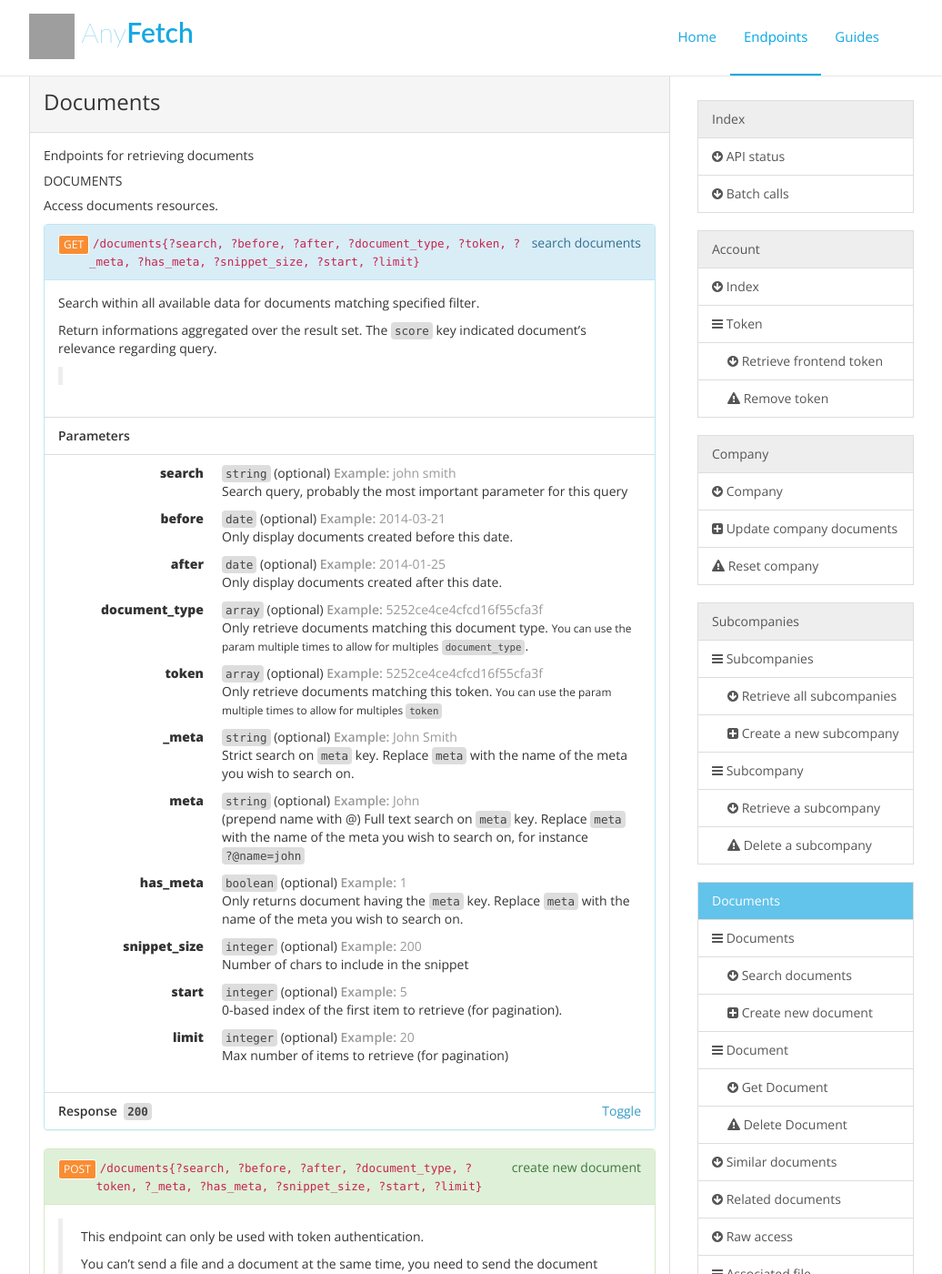
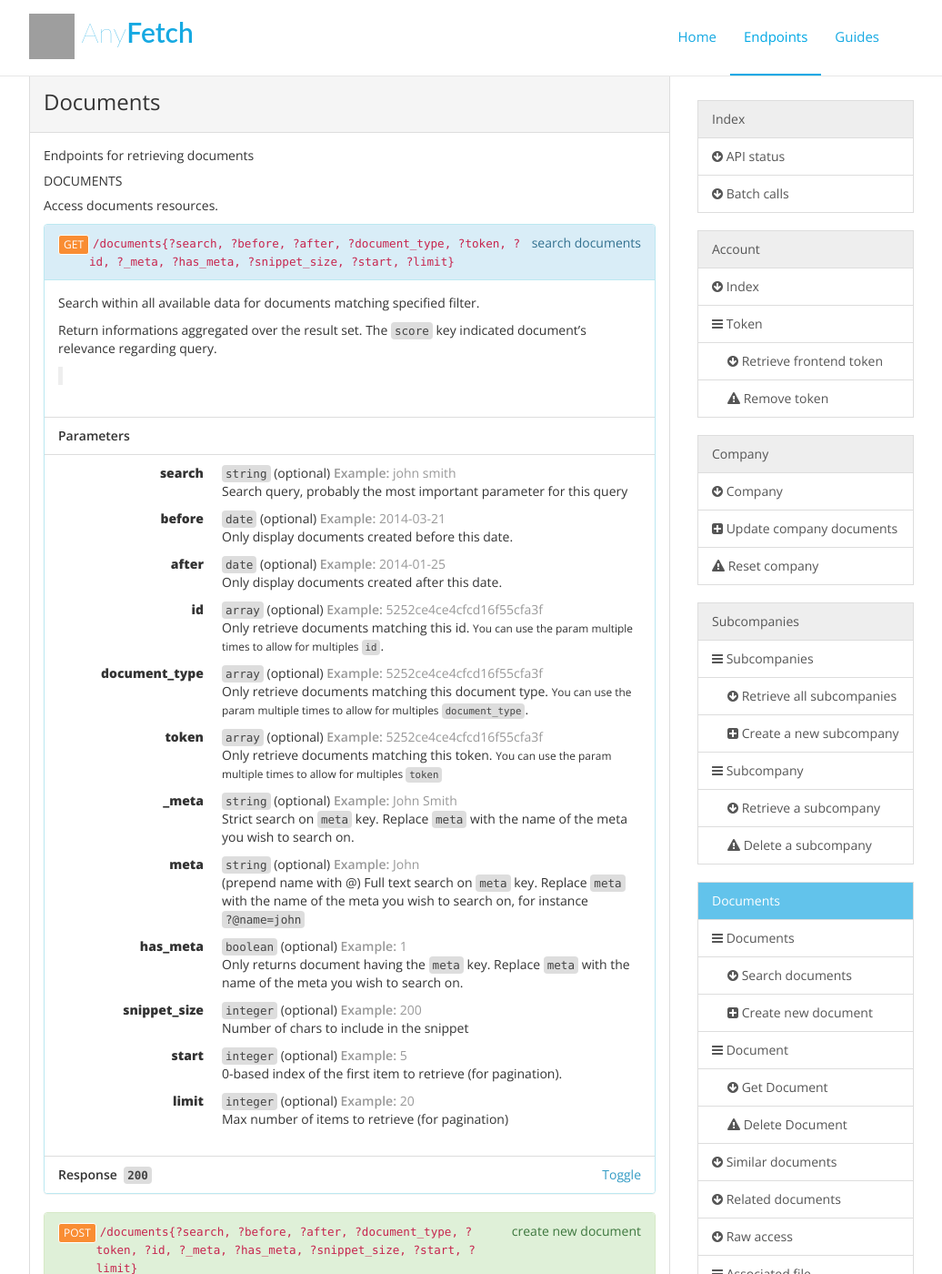
Before and after one commit to AnyFetch/developers.anyfetch.com, a Jekyll site: the page endpoints/index.html, which Jekyll copies as it is, in a window 1280 px wide and 1400 px high, scrolled down 4375 px. Shown: the whole window at 91% size, without its empty margins (133-1169 px from the left). Built offline with Jekyll 4.4.1, drawn with Linux system fonts in a browser that asks for light colours; nearby versions of some CDN libraries; Markdown is read by kramdown in place of the engine named in the settings; grey boxes are pictures that could not be loaded.

Commit message:
ID parameter

```diff
--- a/endpoints/index.html
+++ b/endpoints/index.html
@@ -115,7 +115,7 @@ Should have a <code>status</code> of “OK”.</p>
 </ul>
 </blockquote>
 </div><ul class="list-group"><li class="list-group-item bg-default"><strong>Parameters</strong></li><li class="list-group-item"><dl class="dl-horizontal"><dt>pages</dt><dd><code>string</code>&nbsp;<span class="required">(required)</span>&nbsp;<span class="text-muted example"><strong>Example:&nbsp;</strong><span>/document_types</span></span><p>url to retrieve (url-encoded). <small>Multiple pages parameters can be used to queue queries.</small></p>
-</dd></dl></li></ul><ul class="list-group"><li class="list-group-item"><strong>Response&nbsp;&nbsp;<code>200</code></strong><a data-toggle="collapse" data-target="#6fcf92a712115cc143b7792b51a4e13b" class="pull-right">Toggle</a></li><li id="6fcf92a712115cc143b7792b51a4e13b" class="list-group-item panel-collapse collapse"><div class="description"></div><h5>Headers</h5><pre><code><span class="hljs-attribute">Content-Type</span>: <span class="hljs-string">application/json</span><br></code></pre><h5>Body</h5><pre><code>{
+</dd></dl></li></ul><ul class="list-group"><li class="list-group-item"><strong>Response&nbsp;&nbsp;<code>200</code></strong><a data-toggle="collapse" data-target="#9c07df249c87b9df414f48d05474d5f3" class="pull-right">Toggle</a></li><li id="9c07df249c87b9df414f48d05474d5f3" class="list-group-item panel-collapse collapse"><div class="description"></div><h5>Headers</h5><pre><code><span class="hljs-attribute">Content-Type</span>: <span class="hljs-string">application/json</span><br></code></pre><h5>Body</h5><pre><code>{
     "<span class="hljs-attribute">/</span>": <span class="hljs-value">{
         "<span class="hljs-attribute">user_email</span>": <span class="hljs-value"><span class="hljs-string">"anyfetch@gmail.com"</span></span>,
         "<span class="hljs-attribute">documents_url</span>": <span class="hljs-value"><span class="hljs-string">"/documents/"</span></span>,
@@ -130,19 +130,19 @@ Should have a <code>status</code> of “OK”.</p>
     </span>}</span>,
     "<span class="hljs-attribute">/providers</span>": <span class="hljs-value">{
         "<span class="hljs-attribute">53234698c8318cc5d100004f</span>": <span class="hljs-value">{
-            "<span class="hljs-attribute">application</span>": <span class="hljs-value"><span class="hljs-string">"53232d1dc8318cba94000042"</span></span>,
+            "<span class="hljs-attribute">client</span>": <span class="hljs-value"><span class="hljs-string">"53232d1dc8318cba94000042"</span></span>,
             "<span class="hljs-attribute">name</span>": <span class="hljs-value"><span class="hljs-string">"Evernote"</span></span>,
             "<span class="hljs-attribute">updated</span>": <span class="hljs-value"><span class="hljs-string">"2014-03-14T18:15:37.603Z"</span></span>,
             "<span class="hljs-attribute">document_count</span>": <span class="hljs-value"><span class="hljs-number">2</span>
         </span>}</span>,
         "<span class="hljs-attribute">5320a682c8318cba94000040</span>": <span class="hljs-value">{
-            "<span class="hljs-attribute">application</span>": <span class="hljs-value"><span class="hljs-string">"52bff114c8318c29e9000005"</span></span>,
+            "<span class="hljs-attribute">client</span>": <span class="hljs-value"><span class="hljs-string">"52bff114c8318c29e9000005"</span></span>,
             "<span class="hljs-attribute">name</span>": <span class="hljs-value"><span class="hljs-string">"Dropbox"</span></span>,
             "<span class="hljs-attribute">updated</span>": <span class="hljs-value"><span class="hljs-string">"2014-03-21T16:48:16.486Z"</span></span>,
             "<span class="hljs-attribute">document_count</span>": <span class="hljs-value"><span class="hljs-number">14</span>
         </span>}</span>,
         "<span class="hljs-attribute">5320a6abc8318cc5d1000049</span>": <span class="hljs-value">{
-            "<span class="hljs-attribute">application</span>": <span class="hljs-value"><span class="hljs-string">"53047faac8318c2d65000096"</span></span>,
+            "<span class="hljs-attribute">client</span>": <span class="hljs-value"><span class="hljs-string">"53047faac8318c2d65000096"</span></span>,
             "<span class="hljs-attribute">name</span>": <span class="hljs-value"><span class="hljs-string">"GMail"</span></span>,
             "<span class="hljs-attribute">updated</span>": <span class="hljs-value"><span class="hljs-string">"2014-03-20T19:15:11.048Z"</span></span>,
             "<span class="hljs-attribute">document_count</span>": <span class="hljs-value"><span class="hljs-number">26</span>
@@ -334,7 +334,7 @@ They allow you to isolate data: no data stored in a subcompany can be accessed f
 </blockquote>
 </div><ul class="list-group"><li class="list-group-item"><strong>Response&nbsp;&nbsp;<code>204</code></strong></li></ul></section></div></div></div><div><div class="panel panel-default"><div class="panel-heading"><h3 id="documents">Documents&nbsp;<a href="#documents"><i class="fa fa-link"></i></a></h3></div><div class="panel-body"><p>Endpoints for retrieving documents</p>
 <h4 id="documents-documents">Documents&nbsp;<a href="#documents-documents"><i class="fa fa-link"></i></a></h4><p>Access documents resources.</p>
-<section id="documents-documents-get" class="panel panel-info"><div class="panel-heading"><div style="float:right"><span style="text-transform: lowercase">Search documents</span></div><div style="float:left"><a href="#documents-documents-get" class="btn btn-xs btn-primary">GET</a></div><div style="overflow:hidden"><code>/documents{?search, ?before, ?after, ?document_type, ?token, ?_meta, ?has_meta, ?snippet_size, ?start, ?limit}</code></div></div><div class="panel-body"><p>Search within all available data for documents matching specified filter.</p>
+<section id="documents-documents-get" class="panel panel-info"><div class="panel-heading"><div style="float:right"><span style="text-transform: lowercase">Search documents</span></div><div style="float:left"><a href="#documents-documents-get" class="btn btn-xs btn-primary">GET</a></div><div style="overflow:hidden"><code>/documents{?search, ?before, ?after, ?document_type, ?token, ?id, ?_meta, ?has_meta, ?snippet_size, ?start, ?limit}</code></div></div><div class="panel-body"><p>Search within all available data for documents matching specified filter.</p>
 <p>Return informations aggregated over the result set. The <code>score</code> key indicated document’s relevance regarding query.</p>
 <blockquote>
 <ul>
@@ -346,6 +346,7 @@ They allow you to isolate data: no data stored in a subcompany can be accessed f
 </div><ul class="list-group"><li class="list-group-item bg-default"><strong>Parameters</strong></li><li class="list-group-item"><dl class="dl-horizontal"><dt>search</dt><dd><code>string</code>&nbsp;<span>(optional)</span>&nbsp;<span class="text-muted example"><strong>Example:&nbsp;</strong><span>john smith</span></span><p>Search query, probably the most important parameter for this query</p>
 </dd><dt>before</dt><dd><code>date</code>&nbsp;<span>(optional)</span>&nbsp;<span class="text-muted example"><strong>Example:&nbsp;</strong><span>2014-03-21</span></span><p>Only display documents created before this date.</p>
 </dd><dt>after</dt><dd><code>date</code>&nbsp;<span>(optional)</span>&nbsp;<span class="text-muted example"><strong>Example:&nbsp;</strong><span>2014-01-25</span></span><p>Only display documents created after this date.</p>
+</dd><dt>id</dt><dd><code>array</code>&nbsp;<span>(optional)</span>&nbsp;<span class="text-muted example"><strong>Example:&nbsp;</strong><span>5252ce4ce4cfcd16f55cfa3f</span></span><p>Only retrieve documents matching this id. <small>You can use the param multiple times to allow for multiples <code>id</code></small>.</p>
 </dd><dt>document_type</dt><dd><code>array</code>&nbsp;<span>(optional)</span>&nbsp;<span class="text-muted example"><strong>Example:&nbsp;</strong><span>5252ce4ce4cfcd16f55cfa3f</span></span><p>Only retrieve documents matching this document type. <small>You can use the param multiple times to allow for multiples <code>document_type</code></small>.</p>
 </dd><dt>token</dt><dd><code>array</code>&nbsp;<span>(optional)</span>&nbsp;<span class="text-muted example"><strong>Example:&nbsp;</strong><span>5252ce4ce4cfcd16f55cfa3f</span></span><p>Only retrieve documents matching this token. <small>You can use the param multiple times to allow for multiples <code>token</code></small></p>
 </dd><dt>_meta</dt><dd><code>string</code>&nbsp;<span>(optional)</span>&nbsp;<span class="text-muted example"><strong>Example:&nbsp;</strong><span>John Smith</span></span><p>Strict search on <code>meta</code> key. Replace <code>meta</code> with the name of the meta you wish to search on.</p>
@@ -417,7 +418,7 @@ They allow you to isolate data: no data stored in a subcompany can be accessed f
         }
     ]
 }
-</code></pre></li></ul></section><section id="documents-documents-post" class="panel panel-success"><div class="panel-heading"><div style="float:right"><span style="text-transform: lowercase">Create new document</span></div><div style="float:left"><a href="#documents-documents-post" class="btn btn-xs btn-success">POST</a></div><div style="overflow:hidden"><code>/documents{?search, ?before, ?after, ?document_type, ?token, ?_meta, ?has_meta, ?snippet_size, ?start, ?limit}</code></div></div><div class="panel-body"><blockquote>
+</code></pre></li></ul></section><section id="documents-documents-post" class="panel panel-success"><div class="panel-heading"><div style="float:right"><span style="text-transform: lowercase">Create new document</span></div><div style="float:left"><a href="#documents-documents-post" class="btn btn-xs btn-success">POST</a></div><div style="overflow:hidden"><code>/documents{?search, ?before, ?after, ?document_type, ?token, ?id, ?_meta, ?has_meta, ?snippet_size, ?start, ?limit}</code></div></div><div class="panel-body"><blockquote>
 <p>This endpoint can only be used with token authentication.</p>
 <p>You can’t send a file and a document at the same time, you need to send the document first and then send the file on <code>/documents/:id/file</code>.</p>
 </blockquote>
@@ -840,21 +841,21 @@ Also include information about hydraters (<code>hydratedBy</code>, <code>hydrati
 <li><code>401 InvalidCredentials</code>: you did not specify a token, or your token is invalid / has been revoked.</li>
 </ul>
 </blockquote>
-</div><ul class="list-group"><li class="list-group-item"><strong>Response&nbsp;&nbsp;<code>200</code></strong><a data-toggle="collapse" data-target="#36ce0ed7d3eef2de66a8ba66bd375dcc" class="pull-right">Toggle</a></li><li id="36ce0ed7d3eef2de66a8ba66bd375dcc" class="list-group-item panel-collapse collapse"><div class="description"></div><h5>Headers</h5><pre><code><span class="hljs-attribute">Content-Type</span>: <span class="hljs-string">application/json</span><br></code></pre><h5>Body</h5><pre><code>{
+</div><ul class="list-group"><li class="list-group-item"><strong>Response&nbsp;&nbsp;<code>200</code></strong><a data-toggle="collapse" data-target="#24c4d357c06c7955c6ba258d301bbf2a" class="pull-right">Toggle</a></li><li id="24c4d357c06c7955c6ba258d301bbf2a" class="list-group-item panel-collapse collapse"><div class="description"></div><h5>Headers</h5><pre><code><span class="hljs-attribute">Content-Type</span>: <span class="hljs-string">application/json</span><br></code></pre><h5>Body</h5><pre><code>{
     "<span class="hljs-attribute">53234698c8318cc5d100004f</span>": <span class="hljs-value">{
-        "<span class="hljs-attribute">application</span>": <span class="hljs-value"><span class="hljs-string">"53232d1dc8318cba94000042"</span></span>,
+        "<span class="hljs-attribute">client</span>": <span class="hljs-value"><span class="hljs-string">"53232d1dc8318cba94000042"</span></span>,
         "<span class="hljs-attribute">name</span>": <span class="hljs-value"><span class="hljs-string">"Evernote"</span></span>,
         "<span class="hljs-attribute">updated</span>": <span class="hljs-value"><span class="hljs-string">"2014-03-14T18:15:37.603Z"</span></span>,
         "<span class="hljs-attribute">document_count</span>": <span class="hljs-value"><span class="hljs-number">2</span>
     </span>}</span>,
     "<span class="hljs-attribute">5320a682c8318cba94000040</span>": <span class="hljs-value">{
-        "<span class="hljs-attribute">application</span>": <span class="hljs-value"><span class="hljs-string">"52bff114c8318c29e9000005"</span></span>,
+        "<span class="hljs-attribute">client</span>": <span class="hljs-value"><span class="hljs-string">"52bff114c8318c29e9000005"</span></span>,
         "<span class="hljs-attribute">name</span>": <span class="hljs-value"><span class="hljs-string">"Dropbox"</span></span>,
         "<span class="hljs-attribute">updated</span>": <span class="hljs-value"><span class="hljs-string">"2014-03-21T16:48:16.486Z"</span></span>,
         "<span class="hljs-attribute">document_count</span>": <span class="hljs-value"><span class="hljs-number">14</span>
     </span>}</span>,
     "<span class="hljs-attribute">5320a6abc8318cc5d1000049</span>": <span class="hljs-value">{
-        "<span class="hljs-attribute">application</span>": <span class="hljs-value"><span class="hljs-string">"53047faac8318c2d65000096"</span></span>,
+        "<span class="hljs-attribute">client</span>": <span class="hljs-value"><span class="hljs-string">"53047faac8318c2d65000096"</span></span>,
         "<span class="hljs-attribute">name</span>": <span class="hljs-value"><span class="hljs-string">"GMail"</span></span>,
         "<span class="hljs-attribute">updated</span>": <span class="hljs-value"><span class="hljs-string">"2014-03-20T19:15:11.048Z"</span></span>,
         "<span class="hljs-attribute">document_count</span>": <span class="hljs-value"><span class="hljs-number">26</span>
```
Also changed, not shown: blueprint.md (+2 -1 lines).
